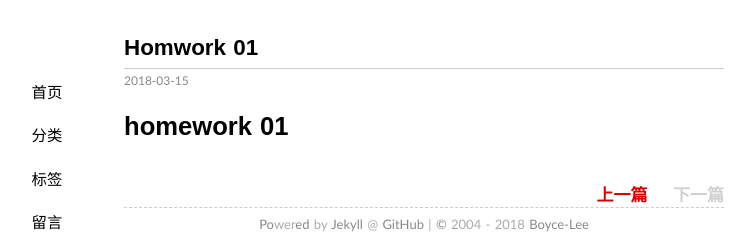
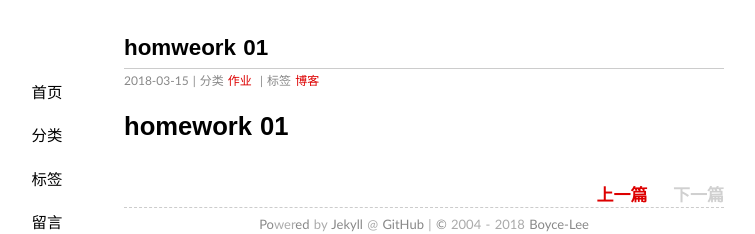
Before and after one commit to Boyce-Lee/Boyce-Lee.github.io, a Jekyll site: the page built from _posts/2018-3-15-homwork-01.md, in a window 1280 px wide. Shown: the top 234 px of the page, without its empty margins (216-971 px from the left). Built offline with Jekyll 4.4.1, drawn with Linux system fonts in a browser that asks for light colours; our own code applies the rules of GitHub Pages for plain Markdown files; comment, search, counter and statistics services are not loaded.

Commit message:
Update 2018-3-15-homwork-01.md

```diff
--- a/_posts/2018-3-15-homwork-01.md
+++ b/_posts/2018-3-15-homwork-01.md
@@ -1 +1,8 @@
+---
+layout: post
+title: homweork 01
+date: 2018-3-15
+categories: 作业
+tags: 博客
+---
 # homework 01
```
